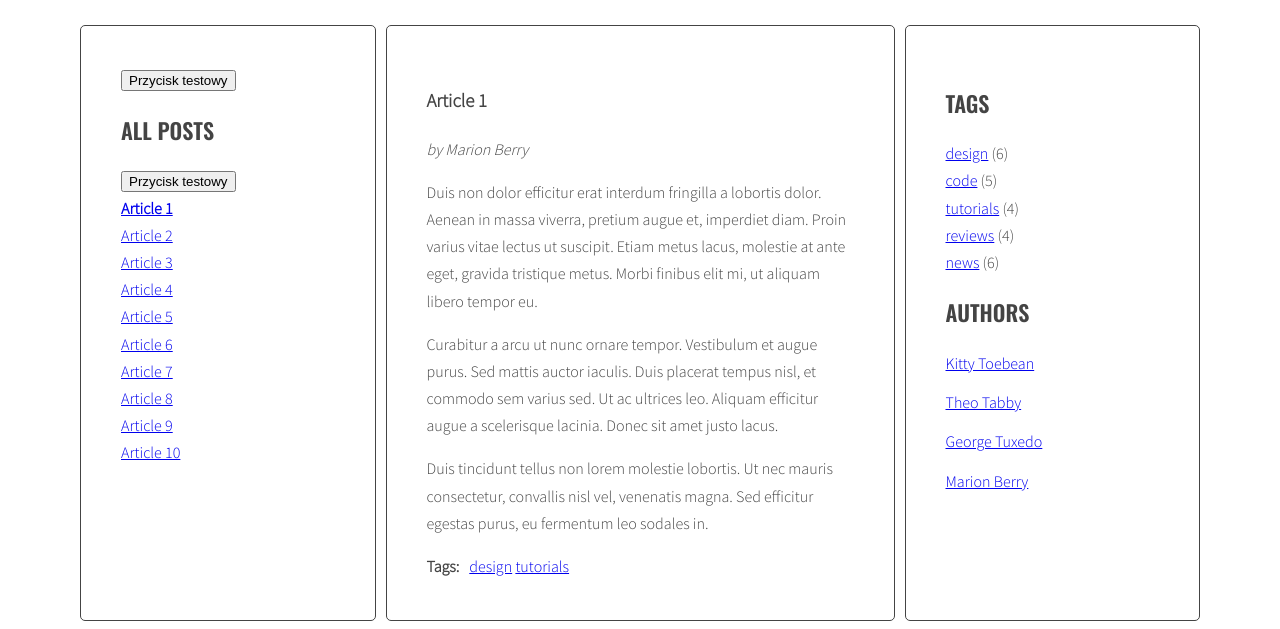
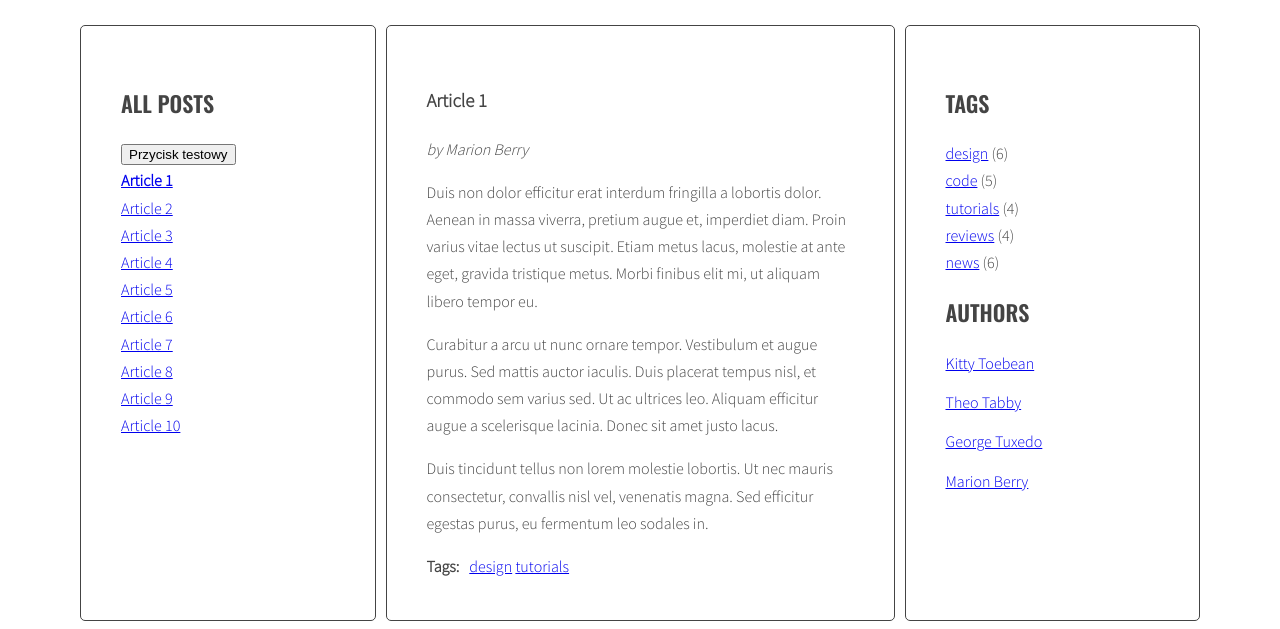
Before and after one commit to dariusz-dms/javascript-blog, a website: page index.html in a window 1280 px wide. Shown: the part 218-847 px from the top of the page. Drawn offline with nearby package versions, Linux system fonts and the light colour scheme.

Commit message:
edit_index

```diff
--- a/index.html
+++ b/index.html
@@ -12,7 +12,6 @@
           <h1 class="logo">my blog</h1>
           <main class="wrapper">
             <aside class="sidebar">
-              <button id="test-button" type="button">Przycisk testowy</button>
               <h2 class="section-title">All posts</h2>
               <ul class="list titles">
                 <button id="test-button" type="button">Przycisk testowy</button>
```
